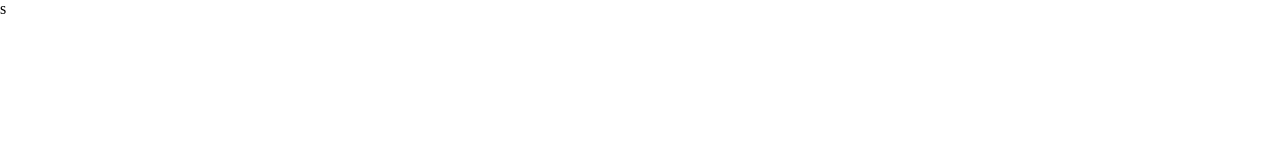
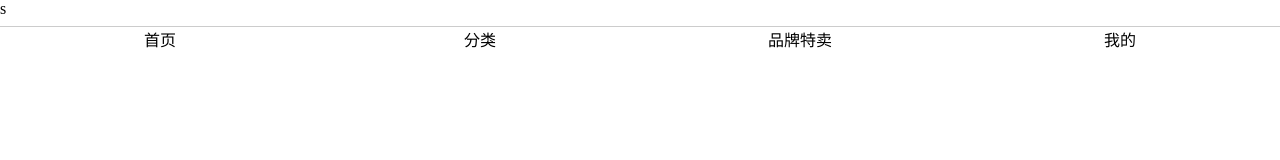
Before and after one commit to LLiulei/team01, a plain HTML site: page index.html in a window 1280 px wide. Drawn offline with Linux system fonts and the light colour scheme.

Commit message:
添加footer

```diff
--- a/css/style.css
+++ b/css/style.css
@@ -1,12 +1,34 @@
-*{
+* {
     margin: 0;
     padding: 0;
     list-style: none;
     text-decoration: none;
 }
+
 html,
 body,
-.wrap{
+.wrap {
     width: 100%;
     height: 100%;
 }
+
+footer {
+    width: 100%;
+    height: 40px;
+    display: flex;
+    flex-shrink: 0;
+    align-items: center;
+}
+
+footer ul {
+    width: 100%;
+    display: flex;
+    border-top: 1px solid #ccc;
+}
+
+footer ul li {
+    flex: 1;
+    display: flex;
+    flex-direction: column;
+    text-align: center;
+}
--- a/index.html
+++ b/index.html
@@ -1,5 +1,6 @@
 <!DOCTYPE html>
 <html lang="en">
+
 <head>
     <meta charset="UTF-8">
     <meta name="viewport" content="width=device-width, initial-scale=1.0">
@@ -7,6 +8,7 @@
     <title>第一组</title>s
     <link rel="stylesheet" href="css/style.css">
 </head>
+
 <body>
     <div class="wrap">
         <header>
@@ -16,8 +18,14 @@
             <!-- 内容 -->
         </section>
         <footer>
-            <!-- 底部 -->
+            <ul>
+                <li class="act"><i class="iconfont icon-shouye"></i>首页</li>
+                <li class="act1"><i class="iconfont icon-tianmao1"></i>分类</li>
+                <li class="act2"><i class="iconfont icon-youhuiquan-geren-01"></i>品牌特卖</li>
+                <li class="act3"><i class="iconfont icon-geren"></i>我的</li>
+            </ul>
         </footer>
     </div>
 </body>
+
 </html>
```
